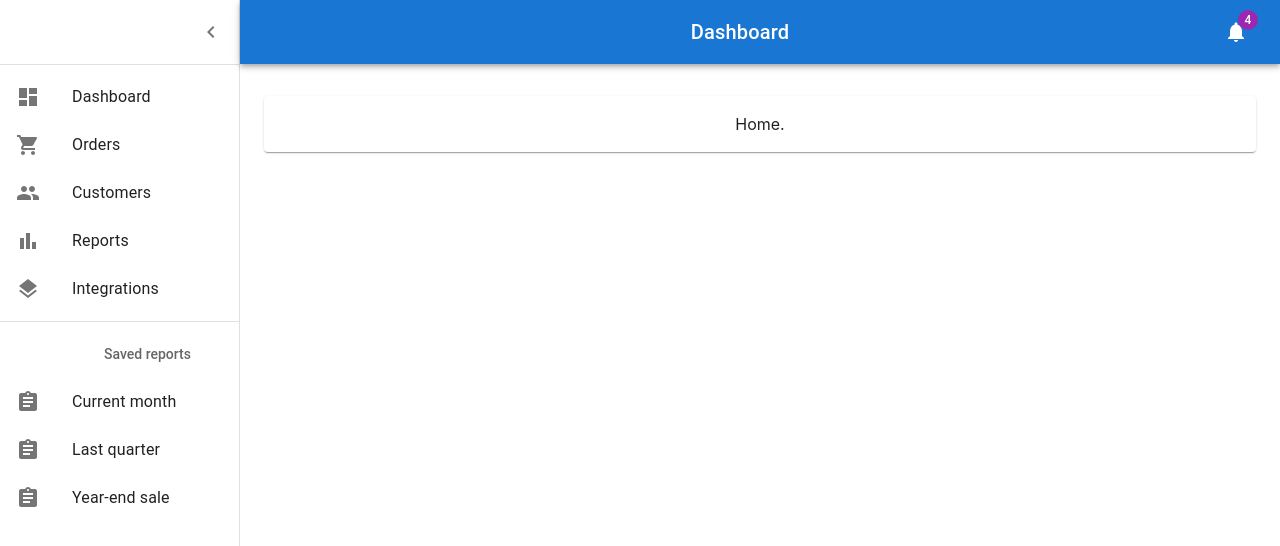
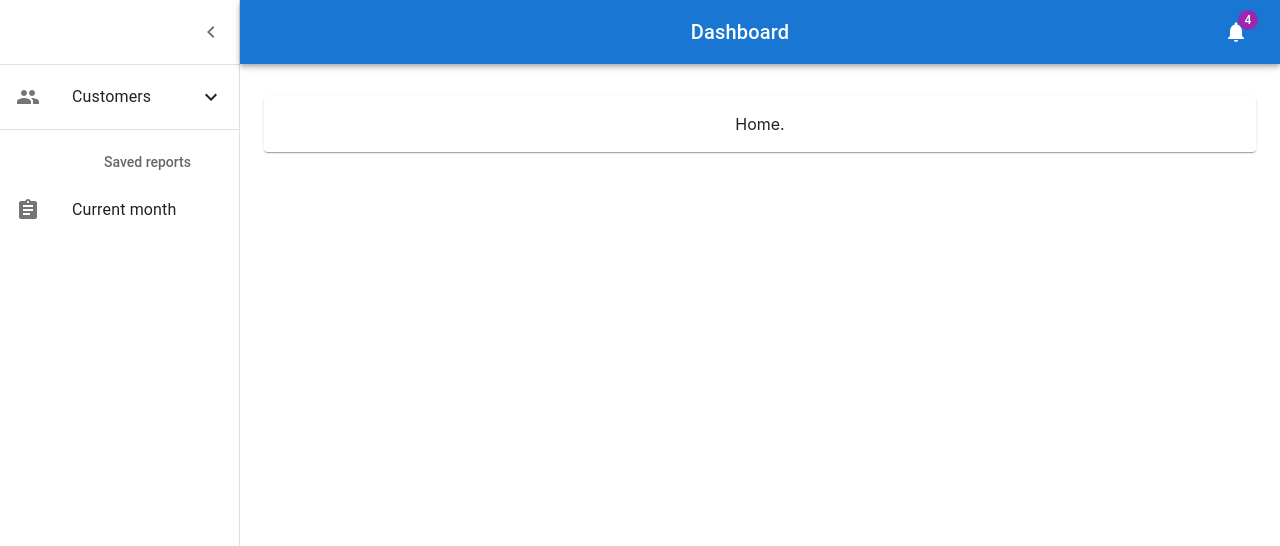
Before and after one commit to xuahugk2/NXH, a React (Vite) app: page / in a window 1280 px wide. Shown: the top 546 px of the page. Built offline with nearby package versions, Linux system fonts and the light colour scheme.

Commit message:
update: change page data grid

```diff
--- a/src/components/common/customDataGrid.jsx
+++ b/src/components/common/customDataGrid.jsx
@@ -1,3 +1,4 @@
+import * as React from 'react';
 import { DataGrid } from '@mui/x-data-grid';
 import PropTypes from 'prop-types';
 
@@ -7,14 +8,15 @@ CustomDataGrid.propTypes = {
 
 export default function CustomDataGrid({ data }) {
     const { columns, rows, getRowId } = data;
+    const [paginationModel, setPaginationModel] = React.useState({ pageSize: 7, page: 0 });
 
     return (
         <DataGrid
             columns={columns}
             rows={rows}
             getRowId={getRowId}
-            loading={rows.length === 0}
-            paginationModel={{ pageSize: 20, page: 0 }}
+            paginationModel={paginationModel}
+            onPaginationModelChange={setPaginationModel}
             hideFooterSelectedRowCount
         />
     );
--- a/src/components/dashboard/menu.jsx
+++ b/src/components/dashboard/menu.jsx
@@ -4,12 +4,12 @@ import ListItemIcon from '@mui/material/ListItemIcon';
 import ListItemText from '@mui/material/ListItemText';
 import ListSubheader from '@mui/material/ListSubheader';
 import Divider from '@mui/material/Divider';
-import DashboardIcon from '@mui/icons-material/Dashboard';
-import ShoppingCartIcon from '@mui/icons-material/ShoppingCart';
+import List from '@mui/material/List';
+import Collapse from '@mui/material/Collapse';
 import PeopleIcon from '@mui/icons-material/People';
-import BarChartIcon from '@mui/icons-material/BarChart';
-import LayersIcon from '@mui/icons-material/Layers';
 import AssignmentIcon from '@mui/icons-material/Assignment';
+import ExpandLess from '@mui/icons-material/ExpandLess';
+import ExpandMore from '@mui/icons-material/ExpandMore';
 import PropTypes from 'prop-types';
 
 MainListItems.propTypes = {
@@ -17,63 +17,39 @@ MainListItems.propTypes = {
 };
 
 export default function MainListItems({ changeItem }) {
+    const [openAccount, setOpenAccount] = React.useState(false);
 
     return (
         <React.Fragment>
-            <ListItemButton>
-                <ListItemIcon>
-                    <DashboardIcon />
-                </ListItemIcon>
-                <ListItemText primary="Dashboard" />
-            </ListItemButton>
-            <ListItemButton>
-                <ListItemIcon>
-                    <ShoppingCartIcon />
-                </ListItemIcon>
-                <ListItemText primary="Orders" />
-            </ListItemButton>
-            <ListItemButton onClick={() => changeItem('users')}>
+            <ListItemButton onClick={() => setOpenAccount((open) => !open)}>
                 <ListItemIcon>
                     <PeopleIcon />
                 </ListItemIcon>
                 <ListItemText primary="Customers" />
+                {openAccount ? <ExpandLess /> : <ExpandMore />}
             </ListItemButton>
-            <ListItemButton>
-                <ListItemIcon>
-                    <BarChartIcon />
-                </ListItemIcon>
-                <ListItemText primary="Reports" />
-            </ListItemButton>
-            <ListItemButton>
-                <ListItemIcon>
-                    <LayersIcon />
-                </ListItemIcon>
-                <ListItemText primary="Integrations" />
-            </ListItemButton>
+            <Collapse in={openAccount} timeout="auto" unmountOnExit>
+                <List sx={{ pl: 4 }}>
+                    <ListItemButton onClick={() => changeItem('users')}>
+                        <ListItemIcon>
+                            <PeopleIcon />
+                        </ListItemIcon>
+                        <ListItemText primary="Management" />
+                    </ListItemButton>
+                </List>
+            </Collapse>
 
             <Divider sx={{ my: 1 }} />
 
             <ListSubheader component="div" inset>
                 Saved reports
             </ListSubheader>
-            <ListItemButton>
+            <ListItemButton onClick={() => changeItem('')}>
                 <ListItemIcon>
                     <AssignmentIcon />
                 </ListItemIcon>
                 <ListItemText primary="Current month" />
             </ListItemButton>
-            <ListItemButton>
-                <ListItemIcon>
-                    <AssignmentIcon />
-                </ListItemIcon>
-                <ListItemText primary="Last quarter" />
-            </ListItemButton>
-            <ListItemButton>
-                <ListItemIcon>
-                    <AssignmentIcon />
-                </ListItemIcon>
-                <ListItemText primary="Year-end sale" />
-            </ListItemButton>
         </React.Fragment>
     );
 }
```
